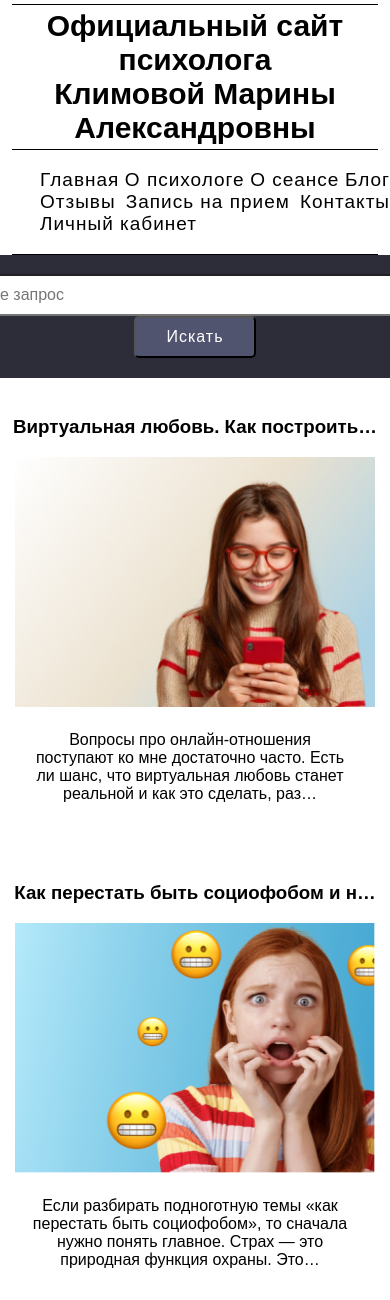
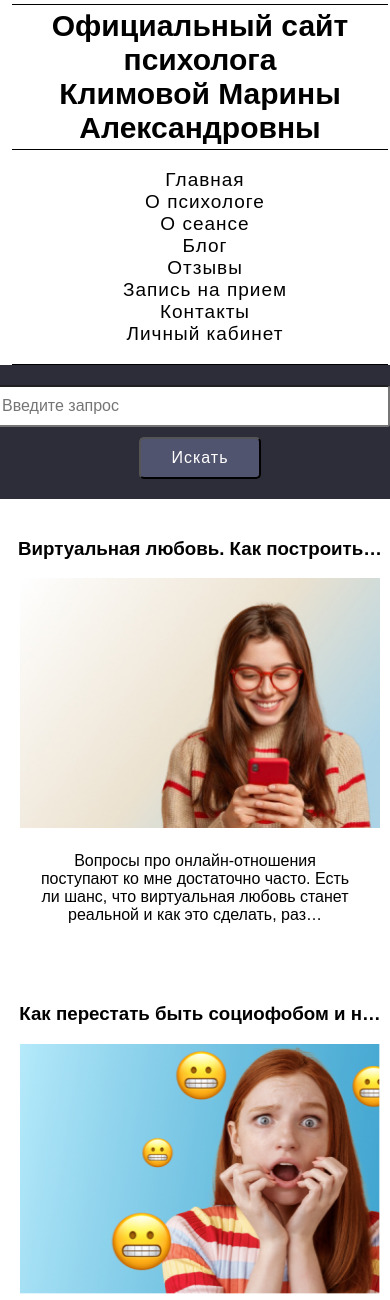
Before and after one commit to k-d-yu/Project_Graduation, a Django app: page /blog/ in a window 390 px wide; the page is wider, and only the part inside the window is pictured. Shown: the top 1300 px of that part. Run offline with Django 4.2, Linux system fonts and the light colour scheme; data comes from the database, SQL or seed files in the repository; both versions use the stored data as it was after the commit.

Commit message:
seventeenth

```diff
--- a/Project/main/static/css/style.css
+++ b/Project/main/static/css/style.css
@@ -3,9 +3,11 @@
 body{
     background: white;
     padding: 0;
-    margin: 0;
     font-family: Arial, Helvetica, sans-serif;
+    max-width: 1600px;
+    min-width: 400px;
     height: 100%;
+    margin: 0 auto;
 }
 
 .wrap{
@@ -90,14 +92,15 @@ body{
     margin-top: 10px;
     width: 100%;
     height: 650px;
+    position: relative;
 }
 
 .box_about{
     font-family: 'Roboto', sans-serif;
     background-color: lightgray;
     position: absolute;
-    top: 45%;
-    left: 55%;
+    top: 30%;
+    left: 50%;
     padding: 20px;
     text-align: left;
     max-width: 400px;
@@ -179,8 +182,8 @@ body{
     font-family: 'Roboto', sans-serif;
     background-color: white;
     position: absolute;
-    top: 50px;
-    left: 400px;
+    top: 40px;
+    left: 32%;
     padding: 40px;
     max-width: 500px;
     box-sizing: border-box;
@@ -249,8 +252,6 @@ body{
     justify-content: space-around;
     flex-wrap: wrap;
     box-sizing: border-box;
-    margin-left: 200px;
-    margin-right: 200px;
     margin-bottom: 20px;
 }
 
@@ -677,11 +678,9 @@ body{
     border-radius: 50%;
     margin-right: 20px;
     margin-top: 20px;
-
 }
 
 .reviews{
-    display: flex;
     width: 50%;
     text-align: justify;
     background-color: rgb(166, 165, 165);
@@ -690,10 +689,14 @@ body{
     box-sizing: border-box;
 }
 
+.reviews_img{
+    text-align: center;
+}
+
 .reviews_owner{
     margin-top: 20px;
     font-weight: bold;
-    margin-bottom: 10px;
+    margin-bottom: 20px;
     align-items: baseline;
 }
 
@@ -926,3 +929,166 @@ body{
     max-width: 100%;
     padding-left: 7%;
 }
+
+@media (max-width: 890px){
+    .wrap li{
+        margin-left: 10px;
+    }
+}
+
+@media (max-width: 790px){
+    .wrap ul{
+        justify-content: center;
+    }
+}
+
+@media (max-width: 600px){
+    .wrap ul{
+        display: block;
+        text-align: center;
+        padding-left: 0;
+    }
+}
+
+@media (max-width: 600px){
+    .box_about{
+        top: 22%;
+        left: 43%;
+    }
+}
+
+@media (max-width: 1298px){
+    .img_session1{
+        padding-top: 10px;
+    }
+}
+
+@media (max-width: 1298px){
+    .container_session{
+        justify-content: center;
+    }
+}
+
+@media (max-width: 1298px){
+    .text_session{
+        width: 780px;
+    }
+}
+
+@media (max-width: 600px){
+    .img_session1 img{
+        height: 500px;
+    }
+}
+
+
+@media (max-width: 500px){
+    .img_session1 img{
+        height: 400px;
+    }
+}
+
+@media (max-width: 430px){
+    .img_session1 img{
+        height: 350px;
+    }
+}
+
+@media (max-width: 1300px){
+    .header_session{
+        left: 30%;
+    }
+}
+
+@media (max-width: 1140px){
+    .header_session{
+        left: 27%;
+    }
+}
+
+@media (max-width: 1000px){
+    .header_session{
+        left: 24%;
+    }
+}
+
+@media (max-width: 900px){
+    .header_session{
+        left: 19%;
+    }
+}
+
+@media (max-width: 800px){
+    .header_session{
+        left: 16%;
+    }
+}
+
+@media (max-width: 700px){
+    .header_session{
+        left: 13%;
+    }
+}
+
+@media (max-width: 624px){
+    .header_session ul{
+        line-height: 1.3;
+    }
+}
+
+@media (max-width: 567px){
+    .box_session{
+        margin: 0;
+    }
+}
+
+@media (max-width: 535px){
+    .header_session ul{
+        line-height: 1.1;
+    }
+}
+
+@media (max-width: 800px){
+    .container_price{
+        justify-content: space-between;
+    }
+}
+
+@media (max-width: 760px){
+    .container_price{
+        gap: 20px;
+        justify-content: space-evenly;
+    }
+}
+
+
+@media (max-width: 730px){
+    .blogs_container{
+        gap: 10px;
+    }
+}
+
+@media (max-width: 549px){
+    .blogs_input{
+        width: 450px;
+    }
+}
+
+@media (max-width: 488px){
+    .blogs_input{
+        width: 400px;
+    }
+}
+
+@media (max-width: 600px){
+    .reviews_container{
+        width: 700px;
+    }
+}
+
+@media (max-width: 600px){
+    .reviews_container{
+        justify-content:flex-start;
+        margin-left: 20%;
+    }
+}
--- a/Project/main/templates/main/reviews.html
+++ b/Project/main/templates/main/reviews.html
@@ -25,7 +25,7 @@
         {% if request.user.profile.id == profile.id %}
             <div class="reviews_container">
                 <div class="reviews">
-                        <img src="{{ feedback.owner.profile_image.url }}" alt="">
+                        <div class="reviews_img"><img src="{{ feedback.owner.profile_image.url }}" alt=""></div>
                         <div>
                             <div class="reviews_owner">{{ feedback.owner.username }}</div>
                             <div class="review_text">{{ feedback.body|linebreaksbr }}</div>
@@ -37,7 +37,7 @@
         {% else %}
             <div class="reviews_container">
                 <div class="reviews">
-                        <img src="{{ feedback.owner.profile_image.url }}" alt="">
+                        <div class="reviews_img"><img src="{{ feedback.owner.profile_image.url }}" alt=""></div>
                         <div>
                             <div class="reviews_owner">{{ feedback.owner.username }}</div>
                             <div>{{ feedback.body|linebreaksbr }}</div>
```
Also changed, not shown: Project/db.sqlite3.
